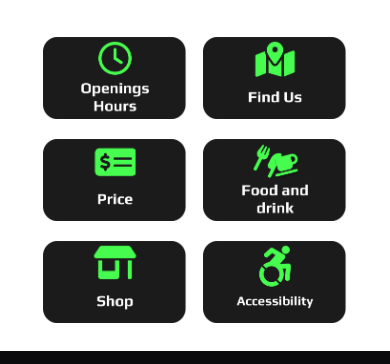
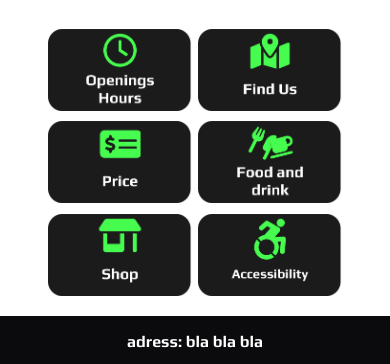
Before and after one commit to AHB-7/Community-Science-Museum, a plain HTML site: page html/visit.html in a window 390 px wide. Shown: the part 211-575 px from the top of the page. Drawn offline with Linux system fonts and the light colour scheme.

Commit message:
Visit,offers been added

```diff
--- a/css/visit.css
+++ b/css/visit.css
@@ -68,6 +68,9 @@ h1 {
 .offers-container > div {
     margin-top: 2rem;
 }
+.a-container {
+    width: fit-content;
+}
 @media only screen and (max-width: 600px) {
     h1 {
         font-size: var(--h1-phone);
@@ -77,11 +80,13 @@ h1 {
         margin-right: 2rem;
     }
     .grid-row {
-        grid-template-columns: repeat(auto-fill, minmax(50%, 1fr));
+        grid-template-columns: repeat(auto-fill, minmax(7rem, 1fr));
         max-width: 20rem;
+        gap: 0.4rem;
     }
     .offers-img {
         width: 9rem;
+        margin: 0;
     }
     .offers-container {
         text-align: center;
--- a/html/visit.html
+++ b/html/visit.html
@@ -79,42 +79,42 @@
                 <h1>Our Offers</h1>
 
                 <div class="grid-row">
-                    <a href="#2">
+                    <a href="#2" class="a-container">
                         <img
                             src="../assets/opnings-hours.png"
                             alt="opnings-hours"
                             class="offers-img"
                         />
                     </a>
-                    <a href="#3">
+                    <a href="#3" class="a-container">
                         <img
                             src="../assets/find-us.png"
                             alt="opnings-hours"
                             class="offers-img"
                         />
                     </a>
-                    <a href="#4">
+                    <a href="#4" class="a-container">
                         <img
                             src="../assets/price.png"
                             alt="opnings-hours"
                             class="offers-img"
                         />
                     </a>
-                    <a href="#5">
+                    <a href="#5" class="a-container">
                         <img
                             src="../assets/food-and-drink.png"
                             alt="opnings-hours"
                             class="offers-img"
                         />
                     </a>
-                    <a href="#6">
+                    <a href="#6" class="a-container">
                         <img
                             src="../assets/shop.png"
                             alt="opnings-hours"
                             class="offers-img"
                         />
                     </a>
-                    <a href="#7">
+                    <a href="#7" class="a-container">
                         <img
                             src="../assets/accessibility.png"
                             alt="opnings-hours"
```
